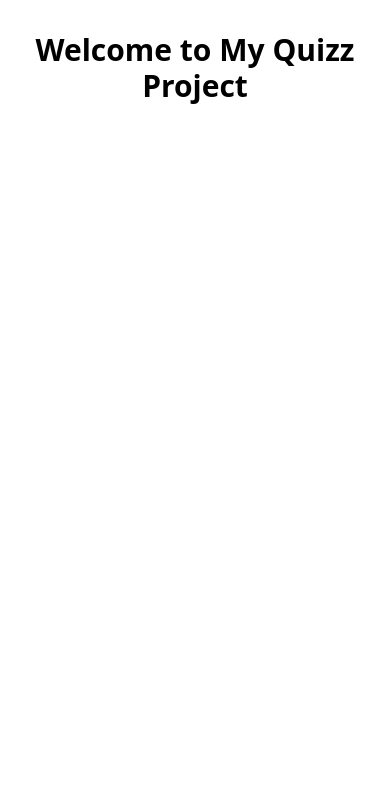
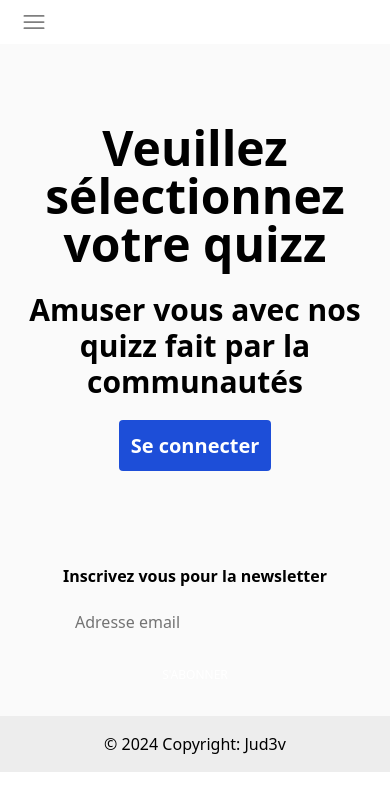
Before and after one commit to jud3v2/my_quiz, a Symfony app: template templates/home/index.html.twig in a window 390 px wide. Shown: the top 811 px of the page. Run offline with Twig, Linux system fonts and the light colour scheme; the template is opened without the code that fills it, so the values that code supplies are empty; some libraries are stand-ins or nearby versions.

Commit message:
ajout des partials (header, footer, head, flash-messages), ajout de la page de résultat il manque plus que l'affichage des résultat de l'utilisateur, ajout d'un header et d'un footer, modification du style générale du site afin qu'il soit beaucoup plus propre à regarder et plus épurer avec des espaces pour ne pas fatiguer les yeux

```diff
--- a/templates/base.html.twig
+++ b/templates/base.html.twig
@@ -1,13 +1,12 @@
 <!DOCTYPE html>
-<html>
-    <head>
-        <meta charset="UTF-8">
-        <title>My Quizz - {% block title %}{% endblock %}</title>
-        <script src="https://cdn.tailwindcss.com"></script>
-        {% block stylesheets %}
+<html lang="fr">
+    {{ include('partials/_head.html.twig') }}
+    {{ include('partials/_header.html.twig') }}
+    <body>
+    {{ include('partials/_flash_messages.html.twig') }}
+        {% block body %}
+
         {% endblock %}
-    </head>
-    <body>
-        {% block body %}{% endblock %}
     </body>
+    {{ include('partials/_footer.html.twig') }}
 </html>
--- a/templates/home/index.html.twig
+++ b/templates/home/index.html.twig
@@ -1,14 +1,26 @@
 {% extends 'base.html.twig' %}
 
-{% block title %}Home{% endblock %}
+{% block title %}Accueil{% endblock %}
 
 {% block body %}
+    <div
+            class="bg-zinc-50 px-6 py-20 text-center text-surface dark:bg-neutral-700 dark:text-white">
+        <h1 class="mb-6 text-5xl font-bold">Veuillez sélectionnez votre quizz</h1>
+        <h3 class="mb-8 text-3xl font-bold">Amuser vous avec nos quizz fait par la communautés</h3>
+        <a
+                class="p-3 text-white text-xl font-bold rounded bg-blue-700"
+                data-twe-ripple-init
+                data-twe-ripple-color="light"
+                href="#!"
+                role="button"
+        >Se connecter</a
+        >
+    </div>
 <div class="container mx-auto">
-<h1 class="text-3xl font-bold text-center my-8">Welcome to My Quizz Project</h1>
     {% for category in categories %}
-        <div class="my-4">
+        <div class="my-4 grid grid-cols-2 gap-4 border rounded p-4 hover:shadow-sm">
             <h2 class="text-2xl font-bold">{{ category.name }}</h2>
-            <a href="{{ path('quizz', {'id': category.id}) }}" class="bg-blue-500 hover:bg-blue-700 text-white font-bold py-2 px-4 rounded">Start Quizz</a>
+            <a href="{{ path('quizz', {'id': category.id}) }}" class="text-center mx-auto w-1/2 bg-blue-500 hover:bg-blue-700 text-white font-bold py-2 px-4 rounded hover:shadow-sm">Commencer le quizz</a>
         </div>
     {% endfor %}
 <p class="text-center"></p>
--- /dev/null
+++ b/templates/partials/_flash_messages.html.twig
@@ -0,0 +1,41 @@
+{% for type, messages in app.flashes %}
+    {% if type is same as 'success' %}
+        <div class="bg-green-100 border border-green-400 text-green-700 px-4 py-3 rounded relative m-3" role="alert">
+            <strong class="font-bold">Succès</strong>
+            <ul>
+                {% for message in messages %}
+                    <li>
+                        <span class="block sm:inline">{{ message }}</span>
+                    </li>
+                {% endfor %}
+            </ul>
+        </div>
+    {% endif %}
+    {% if type is same as 'error' %}
+        <div class="bg-red-100 border border-red-400 text-red-700 px-4 py-3 rounded relative m-3" role="alert">
+            <strong class="font-bold">Erreur</strong>
+            <ul>
+                {% for message in messages %}
+                    <li>
+                        <span class="block sm:inline">{{ message }}</span>
+                    </li>
+                {% endfor %}
+            </ul>
+        </div>
+    {% endif %}
+    {% if type is same as 'warning' %}
+
+    {% endif %}
+    {% if type is same as 'info' %}
+        <div class="bg-yellow-100 border border-yellow-400 text-yellow-700 px-4 py-3 rounded relative m-3" role="alert">
+            <strong class="font-bold">Informations</strong>
+            <ul>
+                {% for message in messages %}
+                    <li>
+                        <span class="block sm:inline">{{ message }}</span>
+                    </li>
+                {% endfor %}
+            </ul>
+        </div>
+    {% endif %}
+{% endfor %}
--- /dev/null
+++ b/templates/partials/_footer.html.twig
@@ -0,0 +1,43 @@
+<footer
+        class="bg-zinc-50 text-center text-surface dark:bg-neutral-700 dark:text-white">
+    <div class="px-6 pt-6">
+        <form>
+            <div
+                    class="gird-cols-1 grid items-center justify-center gap-4 md:grid-cols-3">
+                <div class="md:mb-6 md:ms-auto">
+                    <p>
+                        <strong>Inscrivez vous pour la newsletter</strong>
+                    </p>
+                </div>
+
+                <div class="relative md:mb-6" data-twe-input-wrapper-init>
+                    <input
+                            type="email"
+                            class="peer block min-h-[auto] w-full rounded border-0 bg-transparent px-3 py-[0.32rem] leading-[1.6] outline-none transition-all duration-200 ease-linear focus:placeholder:opacity-100 peer-focus:text-primary data-[twe-input-state-active]:placeholder:opacity-100 motion-reduce:transition-none dark:text-white dark:placeholder:text-neutral-300 dark:autofill:shadow-autofill dark:peer-focus:text-primary [&:not([data-twe-input-placeholder-active])]:placeholder:opacity-0"
+                            id="exampleFormControlInputEmail2"
+                            placeholder="Renseignez votre adresse email" />
+                    <label
+                            for="exampleFormControlInputEmail2"
+                            class="pointer-events-none absolute left-3 top-0 mb-0 max-w-[90%] origin-[0_0] truncate pt-[0.37rem] leading-[1.6] text-neutral-500 transition-all duration-200 ease-out peer-focus:-translate-y-[0.9rem] peer-focus:scale-[0.8] peer-focus:text-primary peer-data-[twe-input-state-active]:-translate-y-[0.9rem] peer-data-[twe-input-state-active]:scale-[0.8] motion-reduce:transition-none dark:text-neutral-400 dark:peer-focus:text-primary"
+                    >Adresse email
+                    </label>
+                </div>
+
+                <div class="mb-6 md:me-auto">
+                    <button
+                            type="button"
+                            class="inline-block rounded bg-primary px-6 pb-2 pt-2.5 text-xs font-medium uppercase leading-normal text-white shadow-primary-3 transition duration-150 ease-in-out hover:bg-primary-accent-300 hover:shadow-primary-2 focus:bg-primary-accent-300 focus:shadow-primary-2 focus:outline-none focus:ring-0 active:bg-primary-600 active:shadow-primary-2 dark:shadow-black/30 dark:hover:shadow-dark-strong dark:focus:shadow-dark-strong dark:active:shadow-dark-strong"
+                            data-twe-ripple-init
+                            data-twe-ripple-color="light">
+                        S'abonner
+                    </button>
+                </div>
+            </div>
+        </form>
+    </div>
+
+    <div class="bg-black/5 p-4 text-center">
+        © 2024 Copyright:
+        <a href="https://github.com/jud3v2">Jud3v</a>
+    </div>
+</footer>
--- /dev/null
+++ b/templates/partials/_head.html.twig
@@ -0,0 +1,7 @@
+<head>
+    <meta charset="UTF-8">
+    <title>My Quizz - {% block title %}{% endblock %}</title>
+    <script src="https://cdn.tailwindcss.com"></script>
+    {% block stylesheets %}
+    {% endblock %}
+</head>
--- /dev/null
+++ b/templates/partials/_header.html.twig
@@ -0,0 +1,87 @@
+<header>
+    <!-- Navigation bar -->
+    <nav
+            class="relative flex w-full items-center justify-between bg-white py-2 shadow-dark-mild dark:bg-body-dark lg:flex-wrap lg:justify-start lg:py-4"
+            data-twe-navbar-ref>
+        <div class="flex w-full flex-wrap items-center justify-between px-3">
+            <div class="flex items-center">
+                <!-- Hamburger menu button -->
+                <button
+                        class="block border-0 bg-transparent px-2 text-black/50 hover:no-underline hover:shadow-none focus:no-underline focus:shadow-none focus:outline-none focus:ring-0 dark:text-neutral-200 lg:hidden"
+                        type="button"
+                        data-twe-collapse-init
+                        data-twe-target="#navbarSupportedContentY"
+                        aria-controls="navbarSupportedContentY"
+                        aria-expanded="false"
+                        aria-label="Toggle navigation">
+                    <!-- Hamburger menu icon -->
+                    <span
+                            class="[&>svg]:h-7 [&>svg]:w-7 [&>svg]:stroke-black/50 dark:[&>svg]:stroke-neutral-200">
+            <svg
+                    xmlns="http://www.w3.org/2000/svg"
+                    fill="none"
+                    viewBox="0 0 24 24"
+                    stroke-width="1.5"
+                    stroke="currentColor">
+              <path
+                      stroke-linecap="round"
+                      stroke-linejoin="round"
+                      d="M3.75 6.75h16.5M3.75 12h16.5m-16.5 5.25h16.5" />
+            </svg>
+          </span>
+                </button>
+            </div>
+
+            <!-- Navigation links -->
+            <div
+                    class="!visible hidden grow basis-[100%] items-center text-center lg:!flex lg:basis-auto lg:text-left"
+                    id="navbarSupportedContentY"
+                    data-twe-collapse-item>
+                <ul
+                        class="me-auto flex flex-col lg:flex-row"
+                        data-twe-navbar-nav-ref>
+                    <li class="mb-4 lg:mb-0 lg:pe-2" data-twe-nav-item-ref>
+                        <a
+                                class="block text-black/60 transition duration-200 hover:text-black/80 hover:ease-in-out focus:text-black/80 active:text-black/80 motion-reduce:transition-none dark:text-white/60 dark:hover:text-white/80 dark:focus:text-white/80 dark:active:text-white/80 lg:px-2"
+                                href="{{ path('app_home') }}"
+                                data-twe-nav-link-ref
+                                data-twe-ripple-init
+                                data-twe-ripple-color="light"
+                        >Accueil</a
+                        >
+                    </li>
+                    <li class="mb-4 lg:mb-0 lg:pe-2" data-twe-nav-item-ref>
+                        <a
+                                class="block text-black/60 transition duration-200 hover:text-black/80 hover:ease-in-out focus:text-black/80 active:text-black/80 motion-reduce:transition-none dark:text-white/60 dark:hover:text-white/80 dark:focus:text-white/80 dark:active:text-white/80 lg:px-2"
+                                href="/history"
+                                data-twe-nav-link-ref
+                                data-twe-ripple-init
+                                data-twe-ripple-color="light"
+                        >Historique</a
+                        >
+                    </li>
+                    <li class="mb-4 lg:mb-0 lg:pe-2" data-twe-nav-item-ref>
+                        <a
+                                class="block text-black/60 transition duration-200 hover:text-black/80 hover:ease-in-out focus:text-black/80 active:text-black/80 motion-reduce:transition-none dark:text-white/60 dark:hover:text-white/80 dark:focus:text-white/80 dark:active:text-white/80 lg:px-2"
+                                href="#!"
+                                data-twe-nav-link-ref
+                                data-twe-ripple-init
+                                data-twe-ripple-color="light"
+                        >Se connecter</a
+                        >
+                    </li>
+                    <li class="mb-2 lg:mb-0 lg:pe-2" data-twe-nav-item-ref>
+                        <a
+                                class="block text-black/60 transition duration-200 hover:text-black/80 hover:ease-in-out focus:text-black/80 active:text-black/80 motion-reduce:transition-none dark:text-white/60 dark:hover:text-white/80 dark:focus:text-white/80 dark:active:text-white/80 lg:px-2"
+                                href="#!"
+                                data-twe-nav-link-ref
+                                data-twe-ripple-init
+                                data-twe-ripple-color="light"
+                        >Se déconnecter</a
+                        >
+                    </li>
+                </ul>
+            </div>
+        </div>
+    </nav>
+</header>
--- a/templates/question/resultat.html.twig
+++ b/templates/question/resultat.html.twig
@@ -11,7 +11,7 @@
                 <h2 class="text-center">Bonjour </h2>
                 <h3 class="text-center">Vous avez obtenu {{ score }} / {{ total }}</h3>
                 <div class="text-center">
-                    <a href="{{ path('quizz', {id: quizzId}) }}" class="btn btn-primary">Refaire le Quizz</a>
+                    <a href="{{ path('quizz', {id: quizzId}) }}" class="text-center mx-auto w-1/2 bg-blue-500 hover:bg-blue-700 text-white font-bold py-2 px-4 rounded hover:shadow-sm">Refaire le Quizz</a>
                 </div>
             </div>
             <!---Faire en sorte d'afficher chaque question ainsi que les réponse de l'utilisateur -->
```
Also changed, not shown: src/Controller/CategorieController.php (+15 -0 lines), templates/categorie/index.html.twig (+18 -6 lines), templates/question/index.html.twig (deleted, +0 -20 lines).
